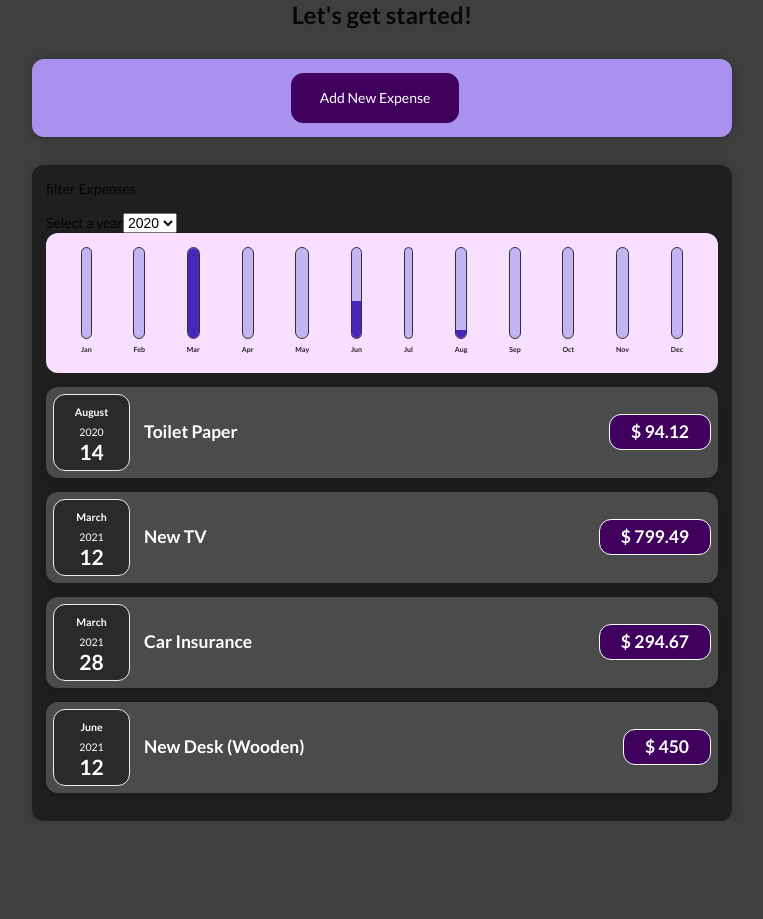
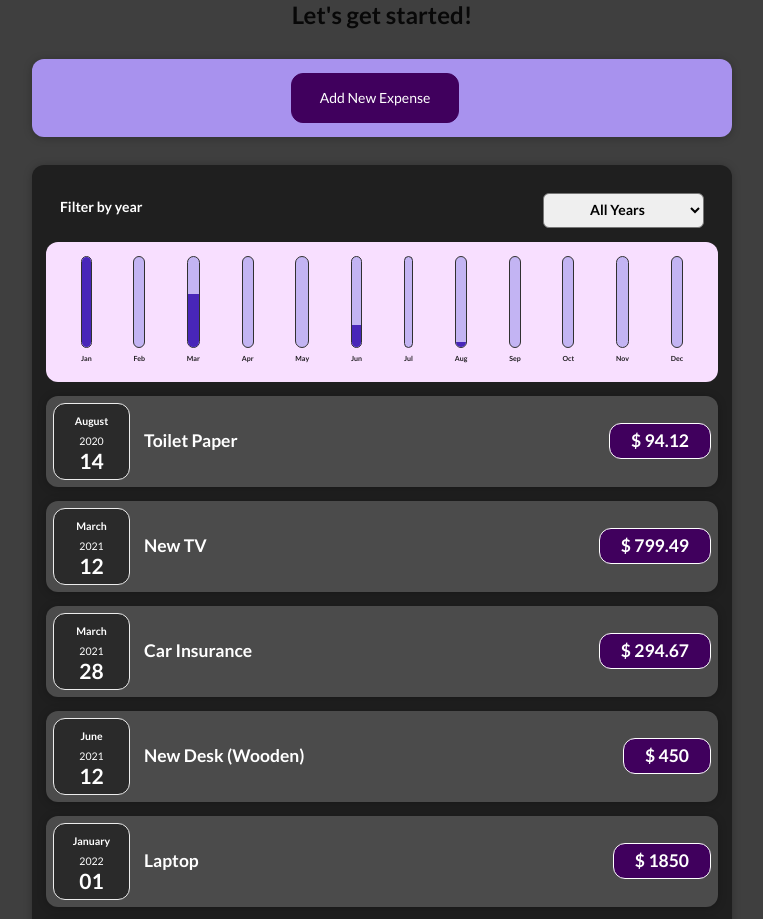
Before and after one commit to arfaoui-aziz/React-Projects, a React (Create React App) app in the folder expense-tracker/: page / in a window 1280 px wide. Shown: the top 919 px of the page, without its empty margins (258-1021 px from the left). Before the commit the page ends 821 px from the top, so only its background shows below. Built offline with nearby package versions, Linux system fonts and the light colour scheme.

Commit message:
feat: add FilterExpenses

```diff
--- a/expense-tracker/src/components/Expenses/Expenses.jsx
+++ b/expense-tracker/src/components/Expenses/Expenses.jsx
@@ -1,3 +1,4 @@
+import { useState } from "react";
 import Card from "../Card";
 
 import ExpensesChart from "./ExpensesChart";
@@ -6,13 +7,34 @@ import ExpensesList from "./ExpensesList";
 import "../../assets/css/Expenses.css";
 
 const Expenses = (props) => {
+  const expensesYears = [
+    ...new Set(props.items.map((expense) => expense.date.getFullYear())),
+  ];
+
+  const [filteredYear, setFilteredYear] = useState("all");
+
+  const filterByYear = (year) => {
+    setFilteredYear(year);
+  };
+
+  let filteredExpenses = props.items;
+
+  if (filteredYear !== "all") {
+    filteredExpenses = props.items.filter(
+      (expense) => expense.date.getFullYear().toString() === filteredYear
+    );
+  }
   return (
     <Card className="expenses">
-      <ExpensesFilter expenses={props.items} />
+      <ExpensesFilter
+        years={expensesYears}
+        selected={filteredYear}
+        onFilter={filterByYear}
+      />
 
-      <ExpensesChart expenses={props.items} />
+      <ExpensesChart expenses={filteredExpenses} />
 
-      <ExpensesList expenses={props.items} />
+      <ExpensesList expenses={filteredExpenses} />
     </Card>
   );
 };
--- a/expense-tracker/src/components/Expenses/ExpensesFilter.jsx
+++ b/expense-tracker/src/components/Expenses/ExpensesFilter.jsx
@@ -1,34 +1,23 @@
-import { useState } from "react";
 import "../../assets/css/ExpensesFilter.css";
 
-const ExpensesFilter = ({ expenses }) => {
-  const [filteredExpenses, setfilteredExpenses] = useState(expenses);
-
-  const expensesYears = [
-    ...new Set(expenses.map((expense) => expense.date.getFullYear())),
-  ];
-
+const ExpensesFilter = ({ years, onFilter, selected }) => {
   const changeHandler = (e) => {
-    const year = e.target.value;
-    setfilteredExpenses((prevState) => {
-      return prevState.filter((expense) => expense.date.getFullYear() == year);
-    });
-    console.log(filteredExpenses);
+    onFilter(e.target.value);
   };
 
   return (
-    <div>
-      <p>filter Expenses</p>
-      <form>
-        <label htmlFor="year-select">Select a year</label>
-        <select onChange={changeHandler} name="years">
-          {expensesYears.map((year) => (
+    <div className="expenses-filter">
+      <div className="expenses-filter__control">
+        <label>Filter by year</label>
+        <select value={selected} onChange={changeHandler} name="years">
+          <option value="all">All Years</option>
+          {years.map((year) => (
             <option key={year} value={year} name={year}>
               {year}
             </option>
           ))}
         </select>
-      </form>
+      </div>
     </div>
   );
 };
--- a/expense-tracker/src/data/expenses.js
+++ b/expense-tracker/src/data/expenses.js
@@ -18,6 +18,18 @@ const expenses = [
     amount: 450,
     date: new Date(2021, 5, 12),
   },
+  {
+    id: "e5",
+    title: "Laptop",
+    amount: 1850,
+    date: new Date(2022, 0, 1),
+  },
+  {
+    id: "e6",
+    title: "React Course",
+    amount: 9.99,
+    date: new Date(2022, 0, 2),
+  },
 ];
 
 export default expenses;
```
Also changed, not shown: 1 other file (tests, documents, lock files or other folders).
